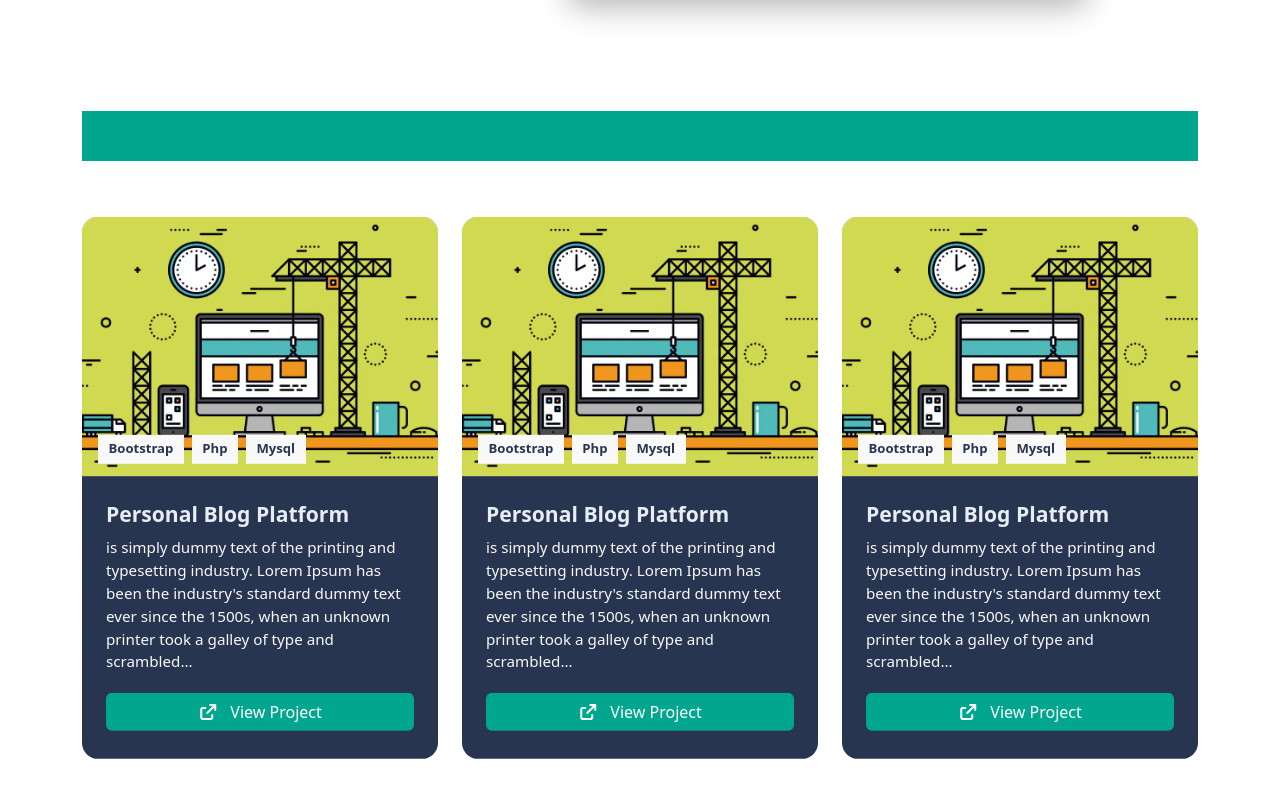
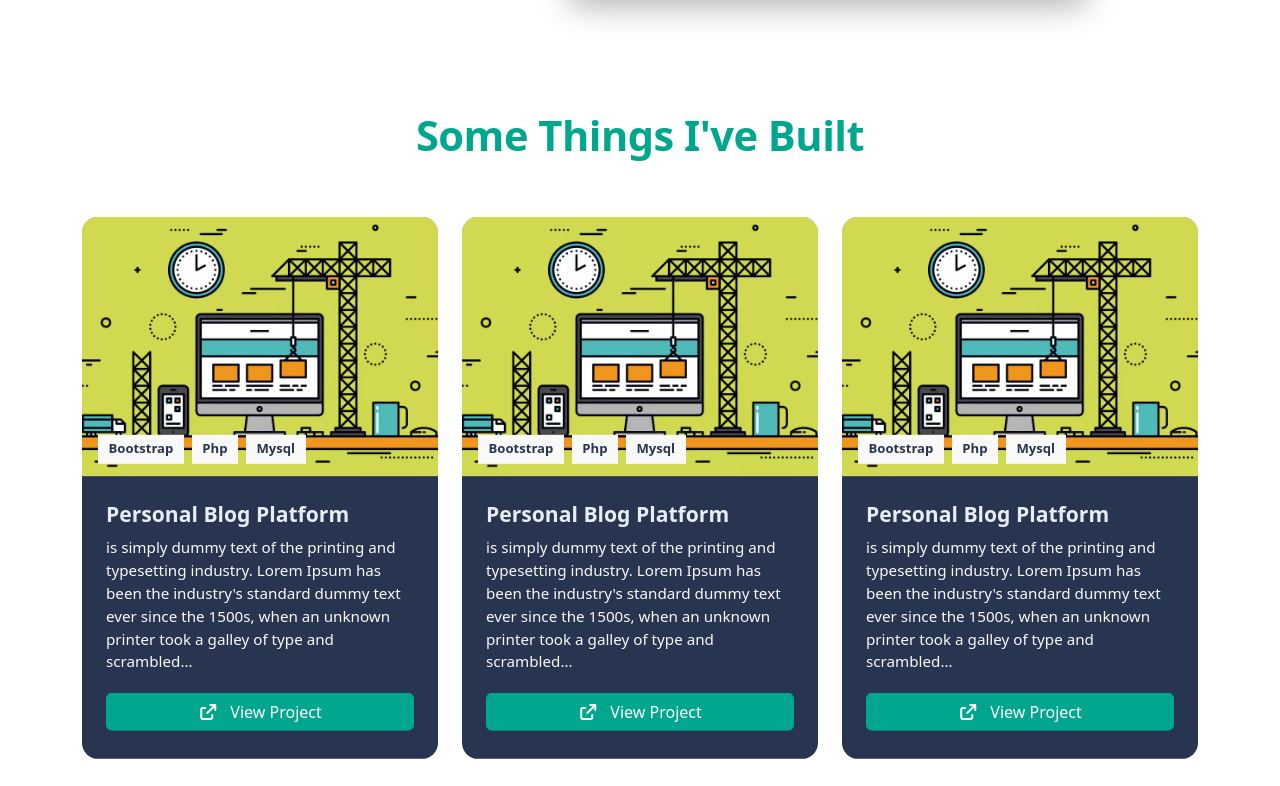
Before and after one commit to zahirdaoui/ReactJS-Portfolio, a React (Vite) app: page / in a window 1280 px wide. Shown: the part 1454-2240 px from the top of the page. Built offline with nearby package versions, Linux system fonts and the light colour scheme; no server answers.

Commit message:
---------

```diff
--- a/src/index.css
+++ b/src/index.css
@@ -266,6 +266,7 @@ header{
       font-weight: 700;
       letter-spacing: -0.5px;
       background: var(--main-bg-color);
+      -webkit-background-clip: text;
       -webkit-text-fill-color: transparent;
       text-align: center;
       margin: 4rem 0 3.5rem;
```
